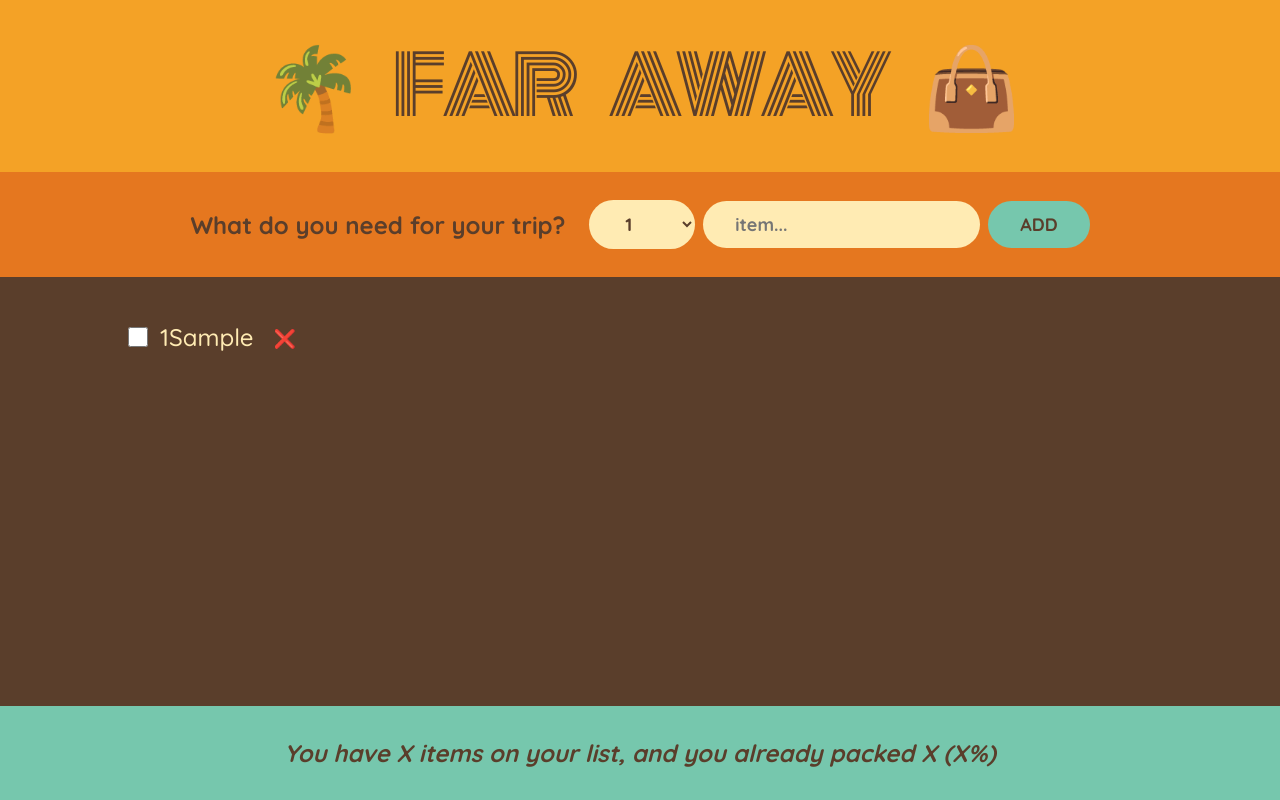
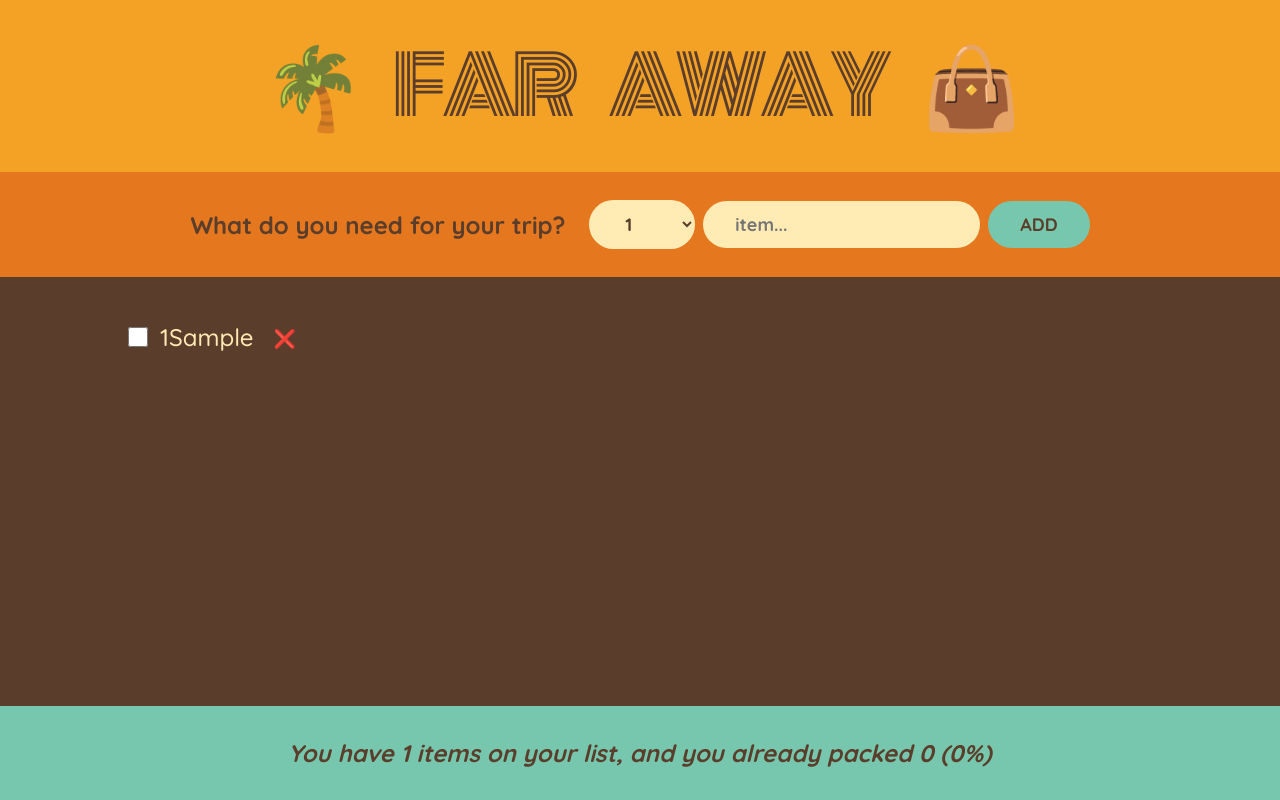
Before and after one commit to birukashagre6/Travel-list-with-react, a React (Create React App) app: page / in a window 1280 px wide. Both pictures are taken after typing "Sample" into the empty fields and a click on the button "ADD". Built offline with nearby package versions, Linux system fonts and the light colour scheme.

Commit message:
calculating statistics as Derived state

```diff
--- a/public/index.html
+++ b/public/index.html
@@ -24,7 +24,7 @@
       work correctly both with client-side routing and a non-root public URL.
       Learn how to configure a non-root public URL by running `npm run build`.
     -->
-    <title>React App</title>
+    <title>FAR AWAY</title>
   </head>
   <body>
     <noscript>You need to enable JavaScript to run this app.</noscript>
--- a/src/App.js
+++ b/src/App.js
@@ -1,10 +1,4 @@
 import { useState } from "react";
-
-/* const initialItems = [
-  { id: 1, description: "Passports", quantity: 2, packed: false },
-  { id: 2, description: "Socks", quantity: 12, packed: true },
-  { id: 3, description: "charger", quantity: 1, packed: false },
-]; */
 
 export default function App() {
   const [items, setItems] = useState([]);
@@ -33,7 +27,7 @@
         onDeleteItem={handleDeleteItem}
         onToggleItem={handleToggleItem}
       />
-      <Stats />
+      <Stats items={items} />
     </div>
   );
 }
@@ -111,10 +105,24 @@
     </li>
   );
 }
-function Stats() {
+function Stats({ items }) {
+  if (!items.length) {
+    return (
+      <p className="stats">
+        <em>Start adding some item to your PackingList</em>
+      </p>
+    );
+  }
+  const numItems = items.length;
+  const numPacked = items.filter((items) => items.packed).length;
+  const percentage = Math.round((numPacked / numItems) * 100);
   return (
     <footer className="stats">
-      <em>You have X items on your list, and you already packed X (X%)</em>
+      <em>
+        {percentage === 100
+          ? "You got everything! Ready to go ✈️"
+          : `You have ${numItems} items on your list, and you already packed ${numPacked} (${percentage}%)`}
+      </em>
     </footer>
   );
 }
```
